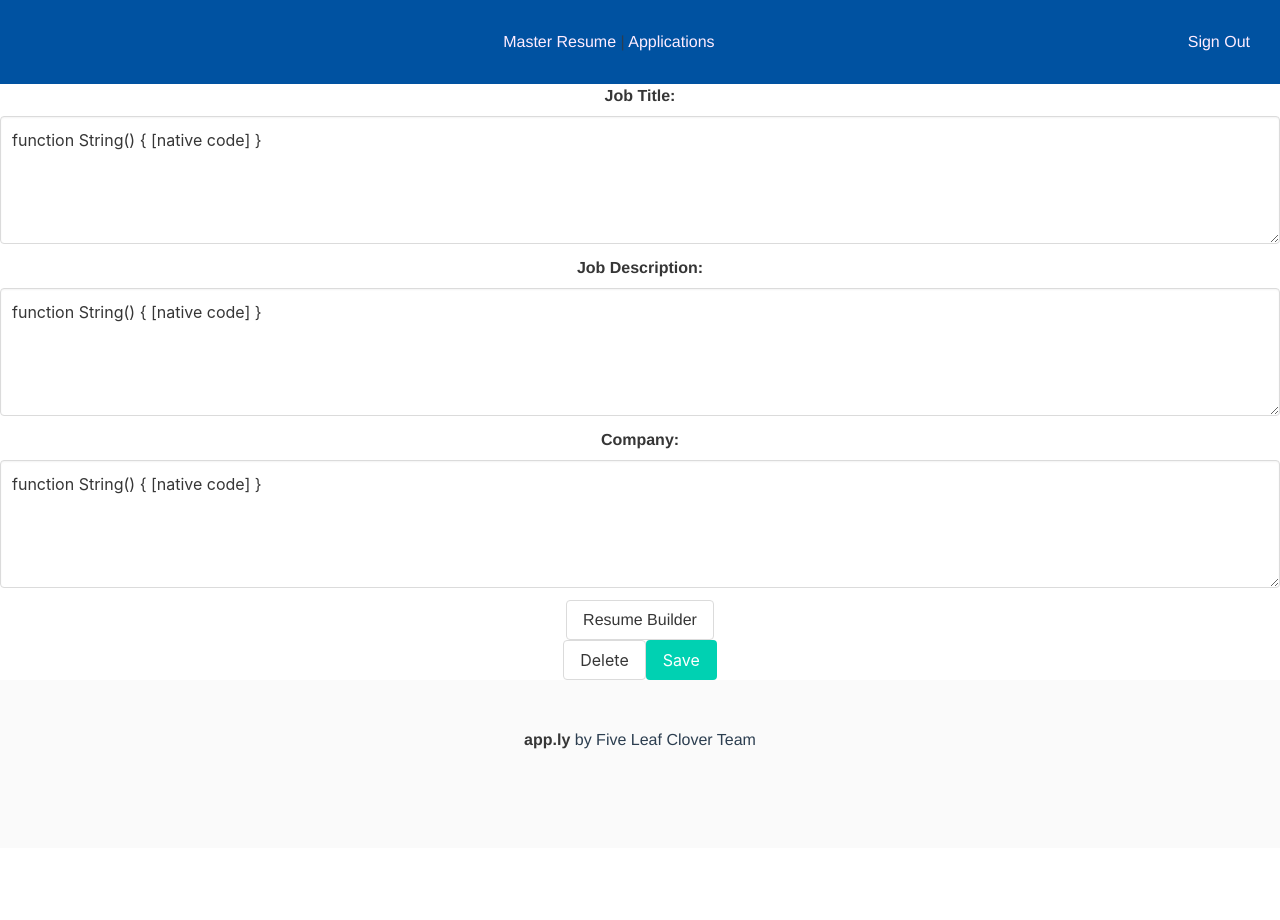
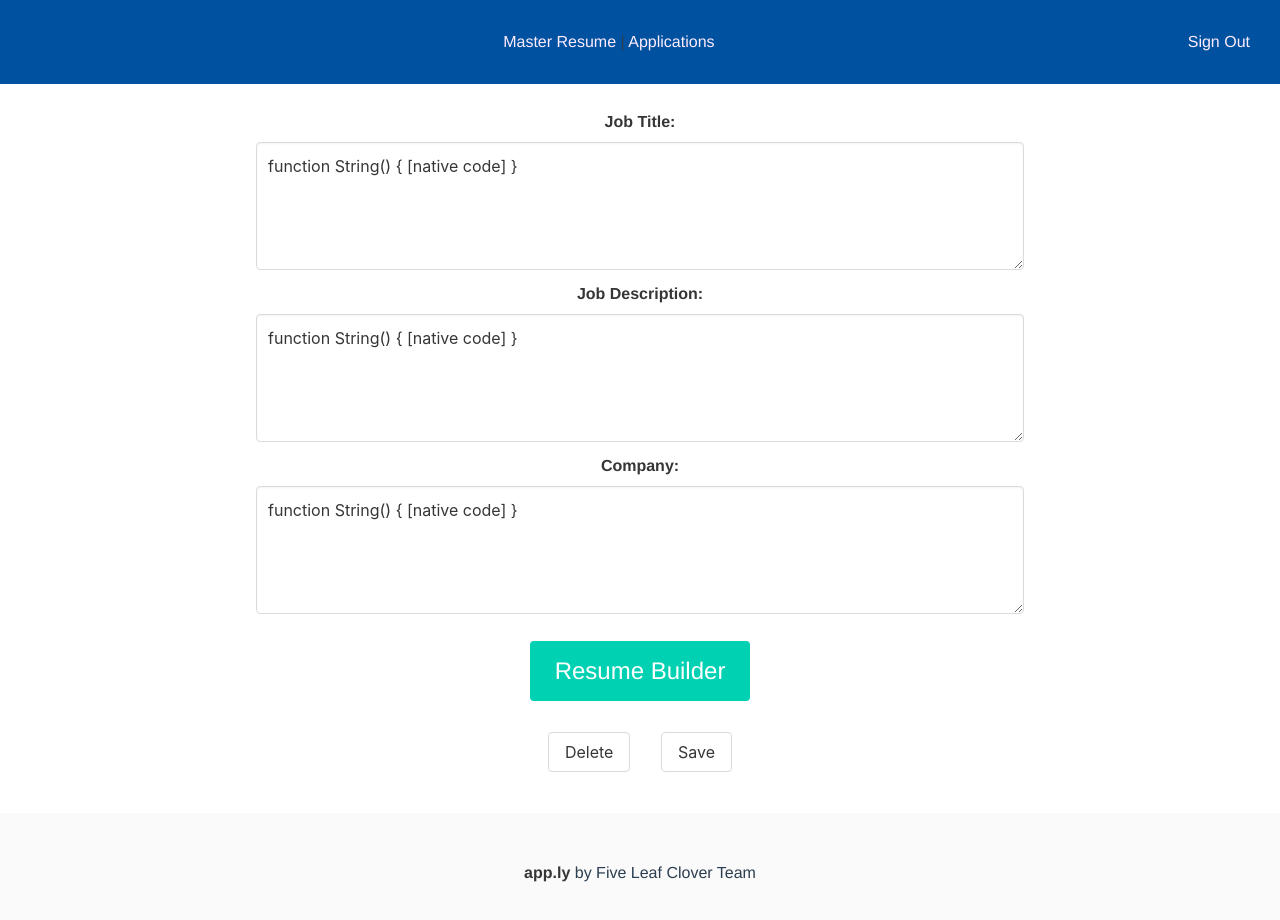
Before and after one commit to umn-5117-f18/module-2-group-assignment-5-leaf-clover-1, a Vue app in the folder app.ly/: page /app/1 in a window 1280 px wide. Shown: the top 920 px of the page. Before the commit the page ends 848 px from the top, so only its background shows below. Built offline with nearby package versions, Linux system fonts and the light colour scheme; no server answers; the database is empty; sample sign-in values are in the browser's storage; a web font is replaced by a local one; what vuefire would draw is missing.

Commit message:
app page

```diff
--- a/app.ly/src/views/AppPage.vue
+++ b/app.ly/src/views/AppPage.vue
@@ -1,6 +1,5 @@
 <template>
-  <div>
-
+  <div class="field-container">
     <div class="field">
       <label class="label">Job Title:</label>
       <div class="control">
@@ -26,13 +25,13 @@
     </div>
 
     <div>
-      <router-link class="button" :to="resumeBuilderUrl">
+      <router-link class="button is-primary is-large" :to="resumeBuilderUrl">
         Resume Builder
       </router-link>
     </div>
 
     <button class="button" v-on:click="deleteApp">Delete</button>
-    <button class="button is-primary" v-on:click="save">Save</button>
+    <button class="button" v-on:click="save">Save</button>
   </div>
 </template>
 
@@ -171,3 +170,26 @@ export default {
   }
 }
 </script>
+
+<style>
+@media only screen and (max-width: 1000px) {
+  .field-container {
+    width: 90%;
+  }
+}
+
+@media only screen and (min-width: 1000px) {
+  .field-container {
+    width: 60%;
+  }
+}
+
+.field-container {
+  display: inline-block;
+  margin: 2% auto;
+}
+
+.field-container .button {
+  margin: 2%;
+}
+</style>
```
